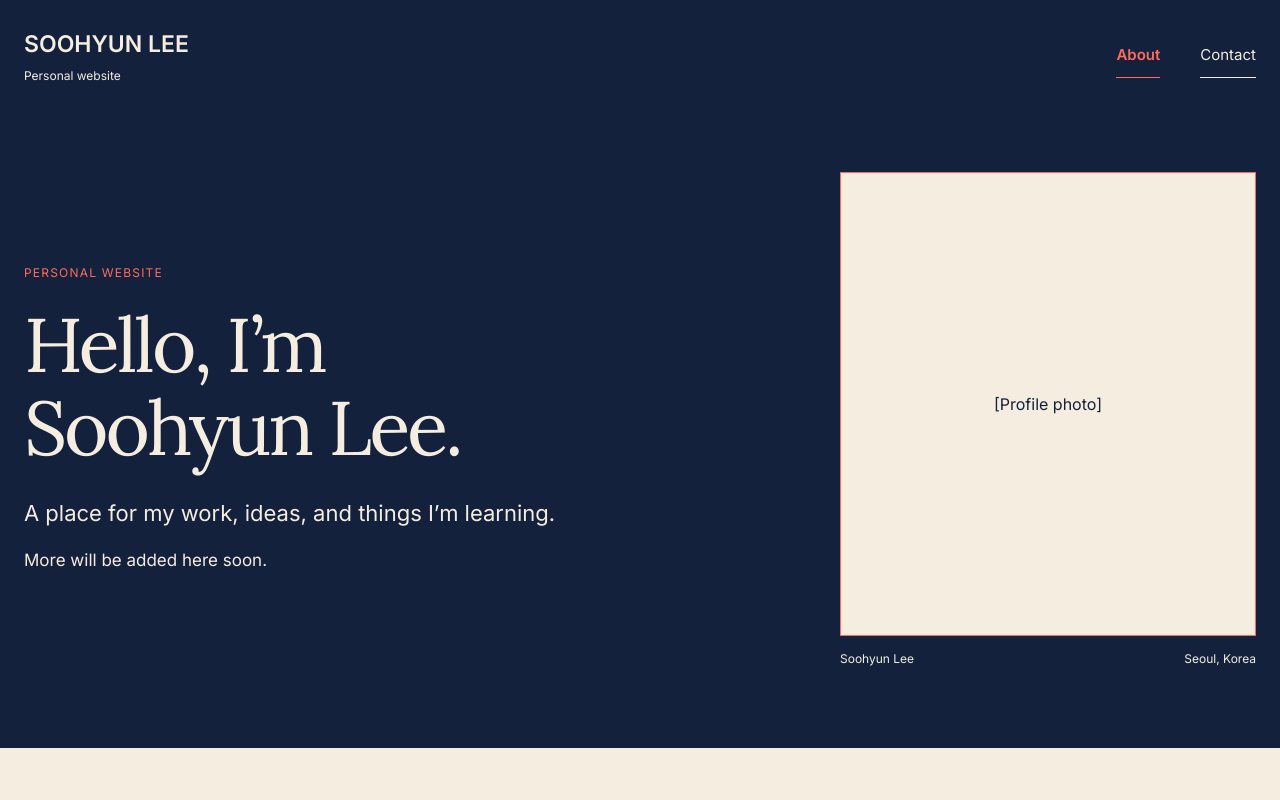
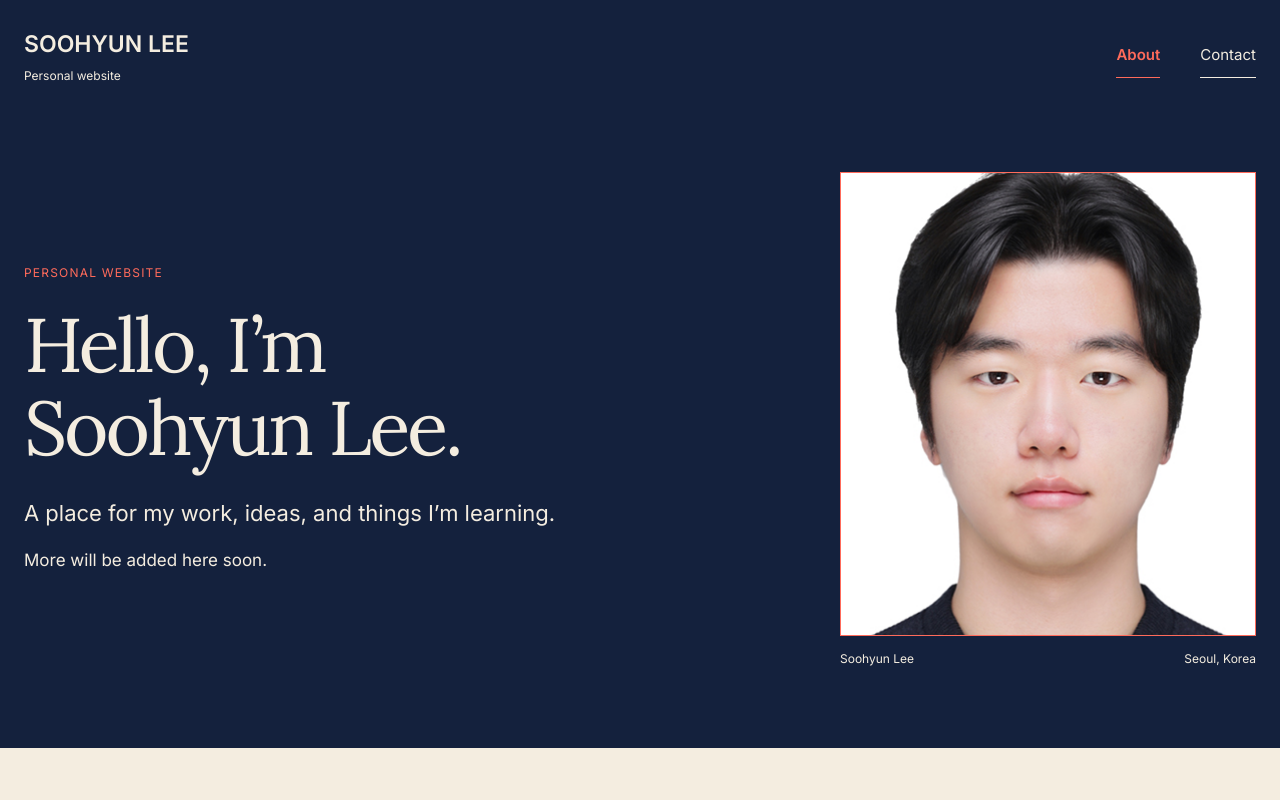
Before and after one commit to JustinLee02/JustinLee02.github.io, a plain HTML site: page index.html in a window 1280 px wide. Shown: the top 800 px of the page. Drawn offline with Linux system fonts and the light colour scheme.

Commit message:
Add Portrait

```diff
--- a/index.html
+++ b/index.html
@@ -40,9 +40,11 @@
           </div>
 
           <div class="portrait-block">
-            <div class="portrait-placeholder" role="img" aria-label="Profile photo placeholder">
-              [Profile photo]
-            </div>
+            <img
+              class="portrait-image"
+              src="assets/profile.jpg"
+              alt="Portrait of Soohyun Lee"
+            />
             <div class="portrait-caption">
               <span>Soohyun Lee</span>
               <span>Seoul, Korea</span>
@@ -93,10 +95,10 @@
       </section>
       -->
 
-      <!--
-        PUBLICATIONS + PROJECTS TEMPLATE
+
+        <!-- PUBLICATIONS + PROJECTS TEMPLATE
         Add the section back when you have content. Update the links (# or full URLs)
-        to point to a paper, GitHub repository, Notion page, or PDF.
+        to point to a paper, GitHub repository, Notion page, or PDF. -->
 
       <section class="research-routes" id="publications">
         <div class="container">
@@ -123,7 +125,7 @@
           </div>
         </div>
       </section>
-      -->
+
 
       <!--
         EDUCATION + EXPERIENCE TEMPLATE
--- a/styles.css
+++ b/styles.css
@@ -120,3 +120,11 @@ footer { padding: 32px 0; }
   .section-heading { align-items: flex-start; flex-direction: column; gap: 14px; }
   .footer-layout div { flex-direction: column; gap: 12px; }
 }
+
+.portrait-image {
+  display: block;
+  width: 100%;
+  height: 464px;
+  object-fit: cover;
+  border: 1px solid var(--coral);
+}
```
Also changed, not shown: assets/profile.jpg (added).
